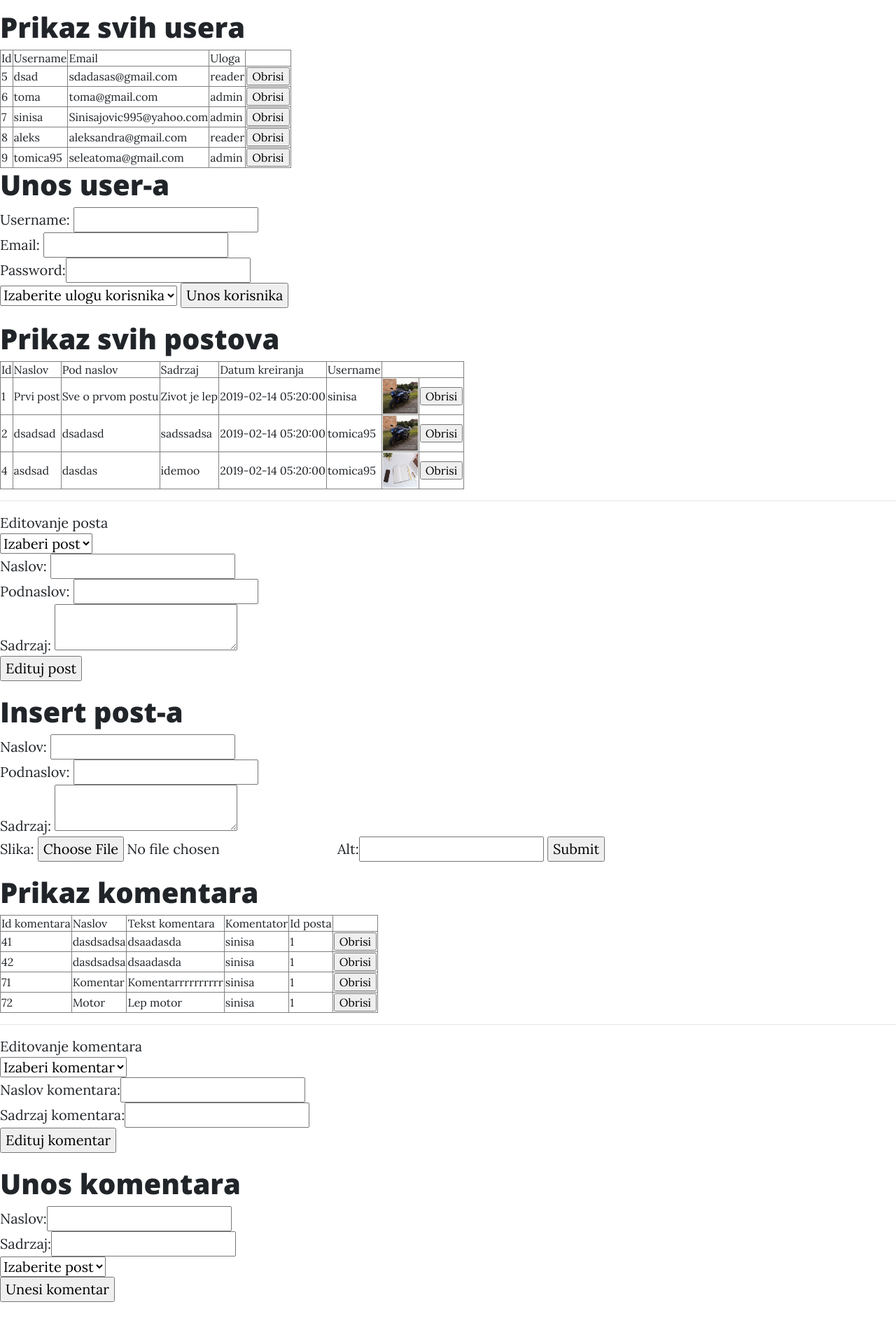
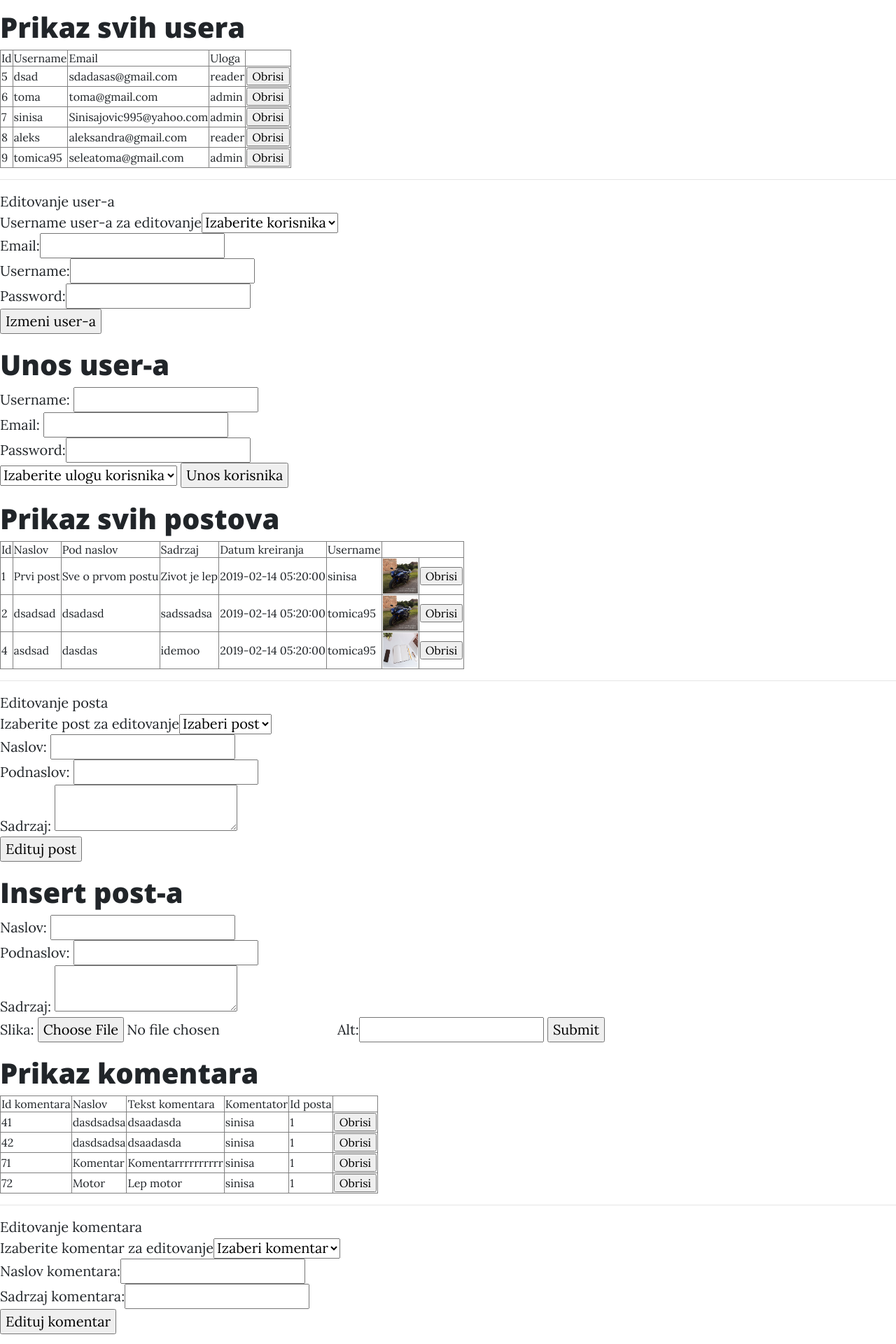
Before and after one commit to tomica95/php-motori, a PHP site: page /motori/index.php?page=adminpanel in a window 1280 px wide. Shown: the part 567-2487 px from the top of the page at 70% size. Run offline with PHP 8.4, Linux system fonts and the light colour scheme; data comes from the database, SQL or seed files in the repository; some libraries are stand-ins or nearby versions.

Commit message:
update user

```diff
--- a/views/admin_panel/comments.php
+++ b/views/admin_panel/comments.php
@@ -30,7 +30,7 @@
 
 <hr>Editovanje komentara
 <form method="POST" action="php/admin_panel/update_comment.php">
-    <select name="comment">
+    Izaberite komentar za editovanje<select name="comment">
         <option>Izaberi komentar</option>
         <?php foreach($comments as $comment):?>
         <option value="<?=$comment->id_comment?>"><?=$comment->title?></option>
--- a/views/admin_panel/posts.php
+++ b/views/admin_panel/posts.php
@@ -36,7 +36,7 @@
 <hr>Editovanje posta
 <form method="POST" action="php/admin_panel/update_post.php">
 
-    <select name="post">
+    Izaberite post za editovanje<select name="post">
     <option value="0">Izaberi post</option>
         <?php foreach($posts as $post):?>
         <option value="<?=$post->id_post?>"><?=$post->title?></option>
--- a/views/admin_panel/users.php
+++ b/views/admin_panel/users.php
@@ -31,8 +31,32 @@
 
 
 <?php endforeach; ?>
+</table>
 
-</table>
+<!-- update korisnika -->
+<hr>Editovanje user-a
+</br>
+<form method="POST" action="php/admin_panel/update_user.php">
+    Username user-a za editovanje<select name="user">
+        <option>Izaberite korisnika</option>
+        <?php foreach($users as $user): ?>
+        <option value="<?=$user->id_user?>"><?=$user->username?></option>
+        <?php endforeach; ?>
+    </select>
+</br>
+    Email:<input type="text" name="email"></br>
+
+    Username:<input type="text" name="username"></br>
+
+    Password:<input type="password" name="password"></br>
+
+    <input type="submit" value="Izmeni user-a">
+</form>
+
+
+
+
+
 <h1>Unos user-a</h1>
 <!--unos korisnika -->
 <form method="POST" action="php/admin_panel/insert_users.php">
```
Also changed, not shown: php/admin_panel/update_user.php (added, +26 -0 lines).
